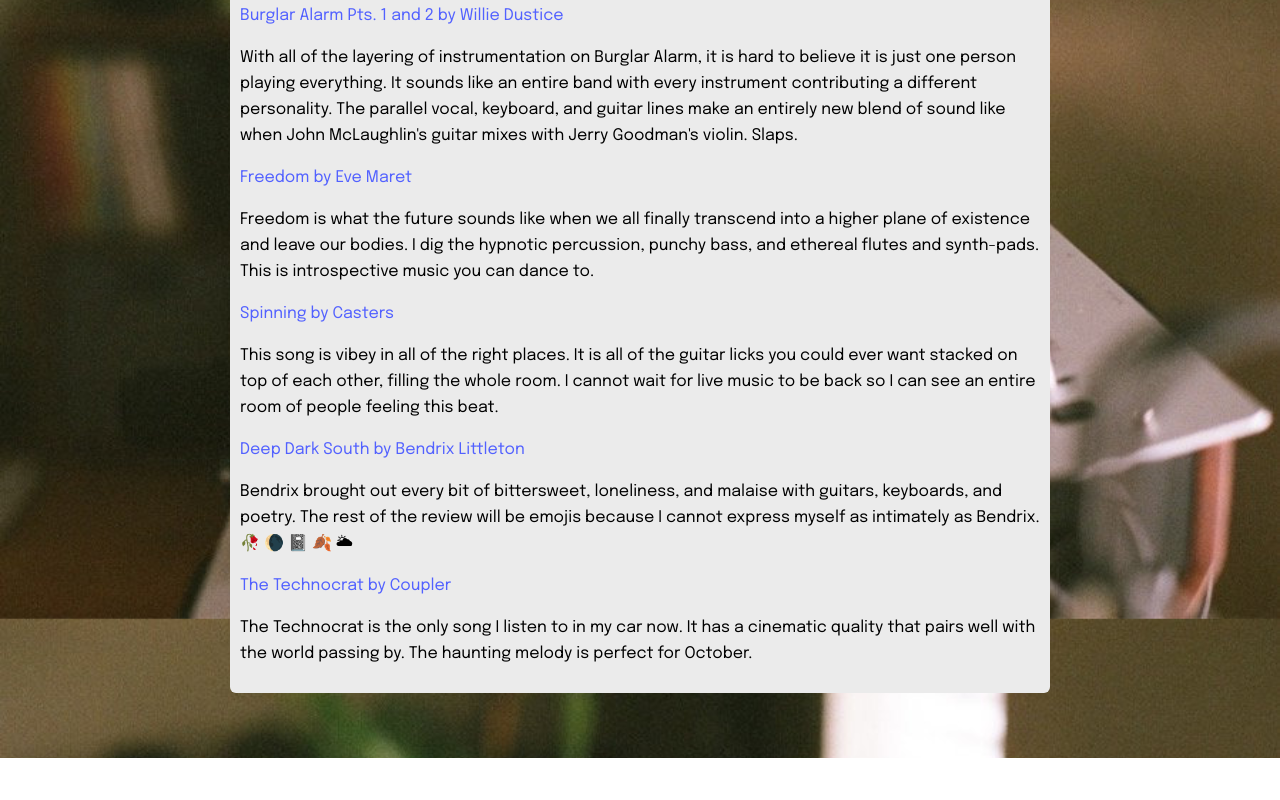
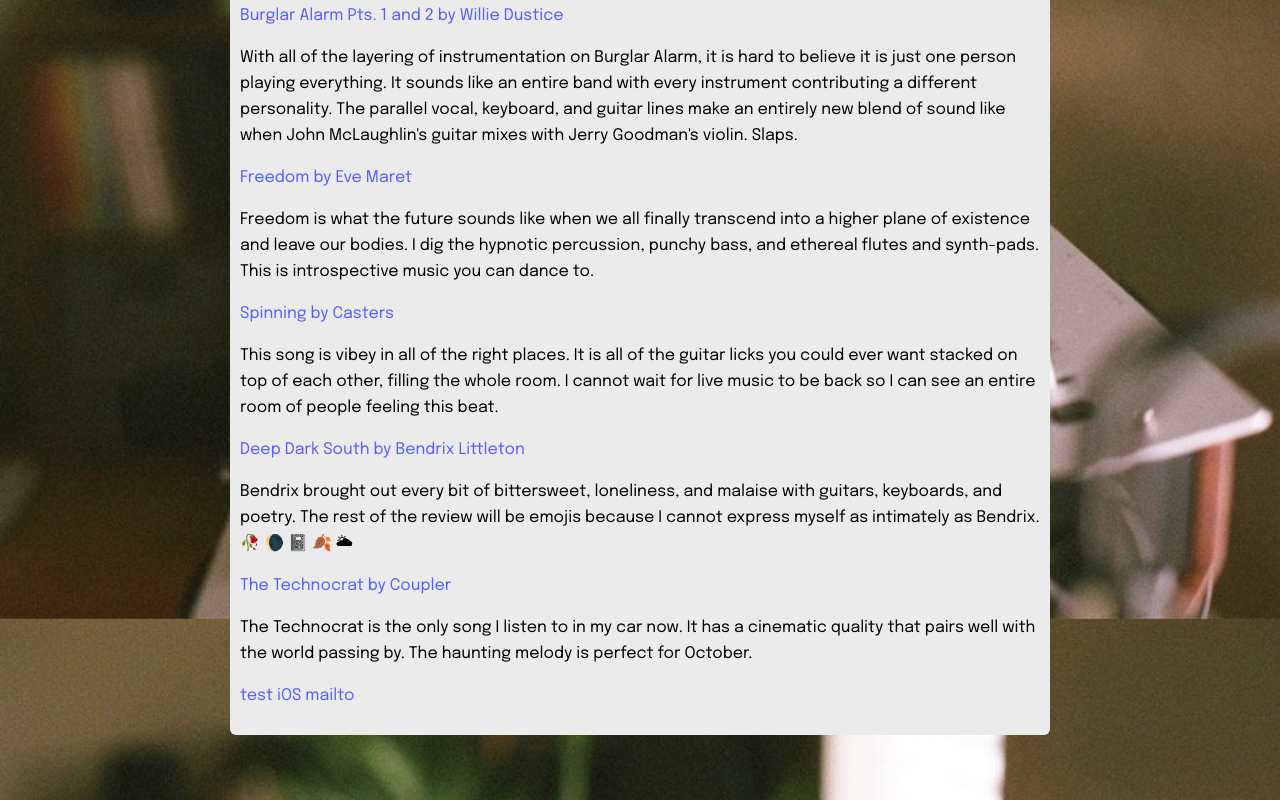
Before and after one commit to jottenlips/jottenlips.github.io, a website: page docs/music/nasvhille-music-october-2020/index.html in a window 1280 px wide. Shown: the part 225-1025 px from the top of the page. Before the commit the page ends 983 px from the top, so only its background shows below. Drawn offline with nearby package versions, Linux system fonts and the light colour scheme.

Commit message:
deploy site

```diff
--- a/docs/music/nasvhille-music-october-2020/index.html
+++ b/docs/music/nasvhille-music-october-2020/index.html
@@ -48,6 +48,7 @@
 <p>Bendrix brought out every bit of bittersweet, loneliness, and malaise with guitars, keyboards, and poetry. The rest of the review will be emojis because I cannot express myself as intimately as Bendrix. 🥀 🌘 📓 🍂 🌥</p>
 <p><a href='https://couplermusic.bandcamp.com/'>The Technocrat by Coupler</a></p>
 <p>The Technocrat is the only song I listen to in my car now. It has a cinematic quality that pairs well with the world passing by. The haunting melody is perfect for October.</p>
+<p><a href='mailto:test@example.com'>test iOS mailto</a></p>
 
         </div>
     </div>
```
